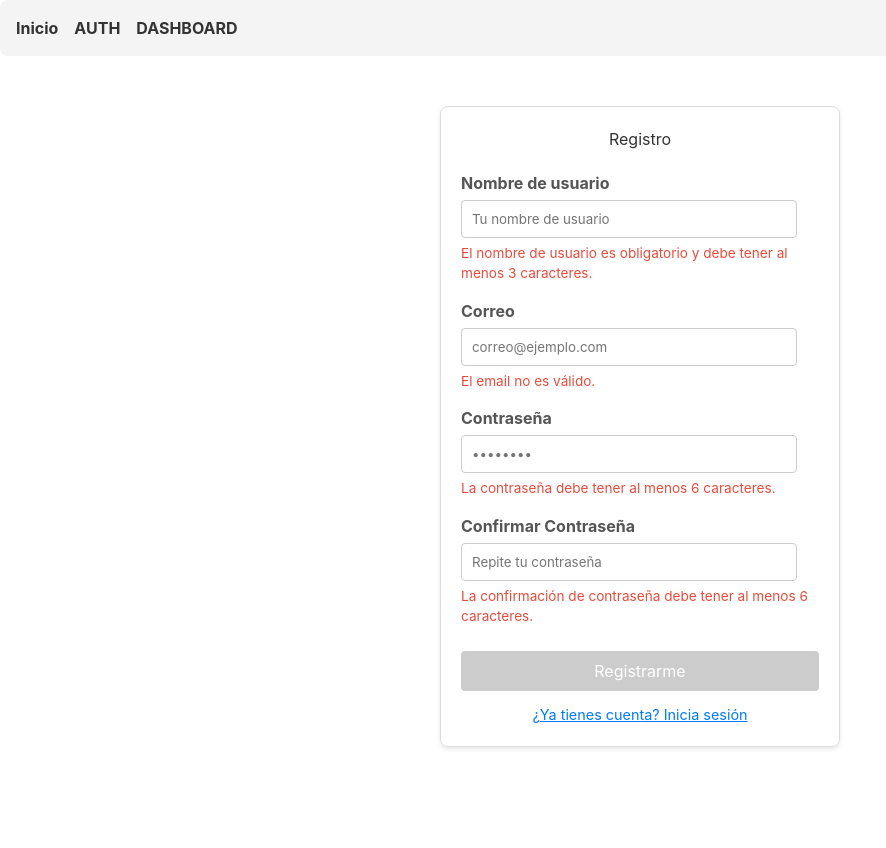
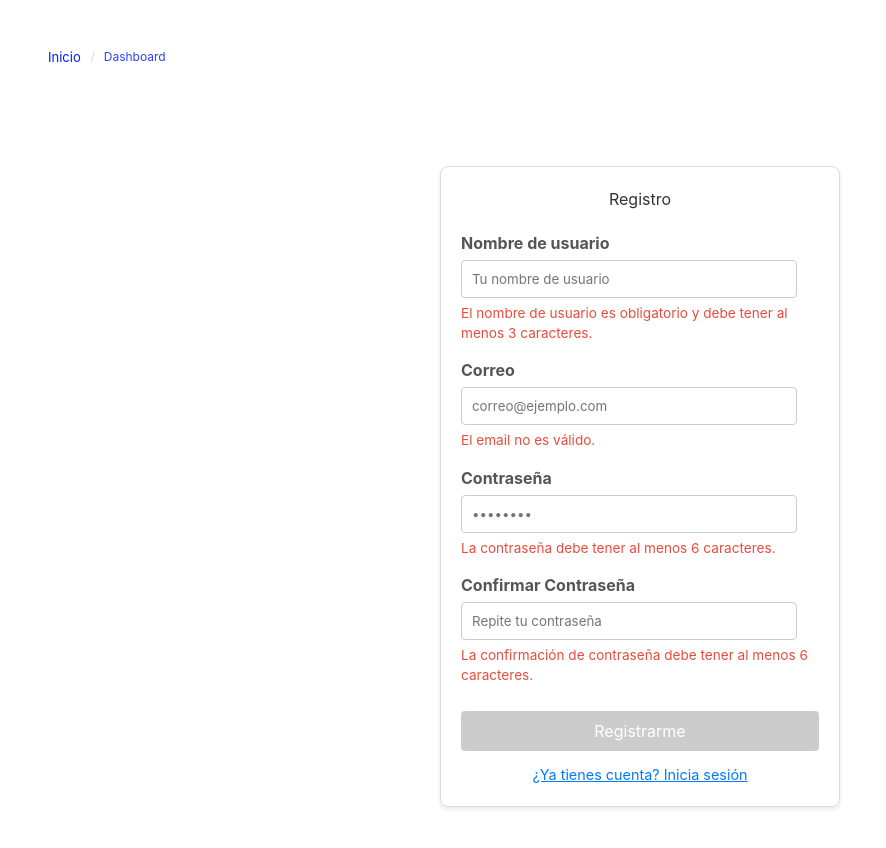
Before and after one commit to Uriell77/theapp, a SvelteKit app: page /auth in a window 1280 px wide. Shown: the top 848 px of the page, without its empty margins (0-886 px from the left). Before the commit the page ends 800 px from the top, so only its background shows below. Built offline with nearby package versions, Linux system fonts and the light colour scheme; no server answers.

Commit message:
Cards&Navbar

```diff
--- /dev/null
+++ b/src/lib/components/Navbar.svelte
@@ -0,0 +1,45 @@
+<script lang="ts">
+  // Definimos las propiedades del componente con la sintaxis de Svelte 5
+  let { children, ...props } = $props();
+  let activo= $derived("inicio");
+
+  function view(e){
+    console.log(e.target.id)
+    activo = e.target.id
+    console.log(activo)
+  }
+
+
+</script>
+
+<section class="section">
+
+<div class="componente-navbar">
+  <!-- Aquí va la estructura de tu componente -->
+
+  <nav class="breadcrumb is-small" aria-label="breadcrumbs">
+    <ul>
+      <li class="{activo=="inicio"? "is-active ter": ""}" ><a onclick="{view}" id="inicio" href="/" >Inicio</a></li>
+      <li class="{activo=="dashboard"? "is-active ter": ""}"><a onclick="{view}" id="dashboard" href="/dashboard" >Dashboard</a></li>
+    </ul>
+  </nav>
+
+
+  {@render children?.()}
+</div>
+
+</section>
+
+
+
+<style>
+  /* Estilos locales encapsulados */
+  .componente-navbar {
+    display: block;
+  }
+
+  .ter{
+    color:red !important;
+    font-size: 13px;
+  }
+</style>
--- a/src/routes/+layout.svelte
+++ b/src/routes/+layout.svelte
@@ -1,6 +1,6 @@
 <script lang="ts">
 	import favicon from '$lib/assets/favicon.svg';
-	import Menu from '$lib/components/MenuNavegacion.svelte';
+	import Navbar from '$lib/components/Navbar.svelte';
 
 	let { children } = $props();
 </script>
@@ -13,6 +13,6 @@
 >
 </svelte:head>
 
-<Menu />
+<Navbar />
 
 {@render children()}
```
Also changed, not shown: src/lib/components/CardTask.svelte (added, +35 -0 lines), src/routes/dashboard/+page.svelte (+4 -17 lines).
